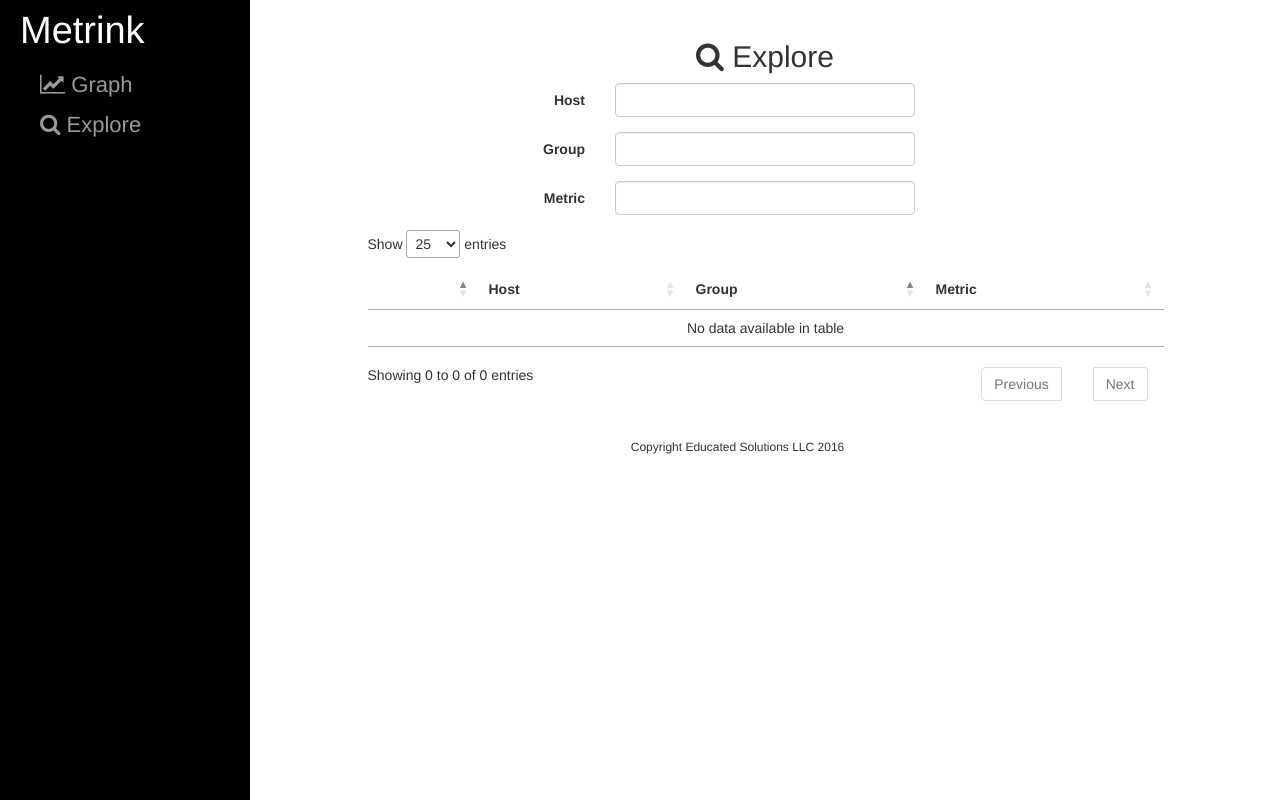
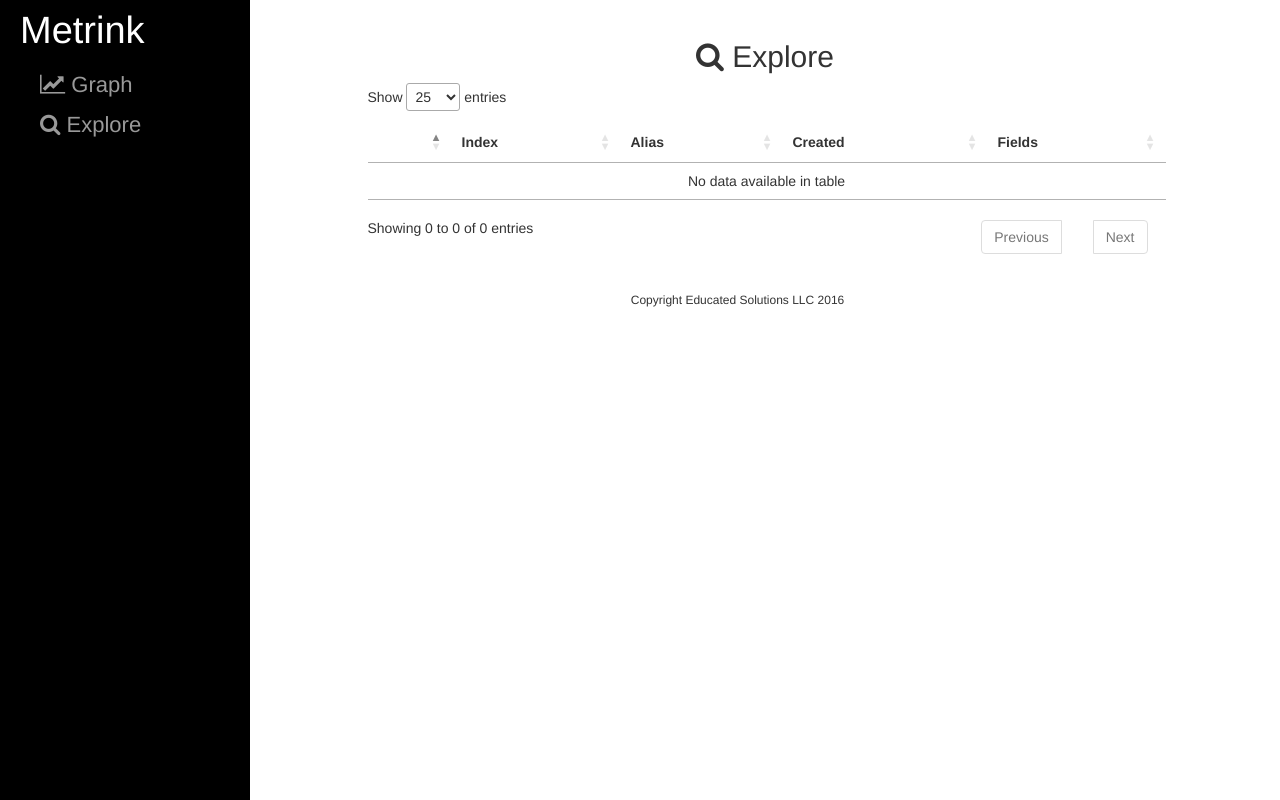
Before and after one commit to Metrink/metrink-fe, a Flask app: page /explore in a window 1280 px wide. Run offline with Flask 2, Linux system fonts and the light colour scheme; data that the repository does not hold is empty; some libraries are stand-ins or nearby versions.

Commit message:
Updated the explorer to display ES indices

```diff
--- /dev/null
+++ b/explorers/Elasticsearch.py
@@ -0,0 +1,39 @@
+import elasticsearch
+
+from explorers.Explorer import Explorer
+from datetime import datetime
+
+from logger import logger
+
+
+class Elasticsearch(Explorer):
+    def __init__(self):
+        super().__init__('Elasticsearch')
+        self.client = elasticsearch.Elasticsearch()
+
+    def get_template(self):
+        return 'explorers/elasticsearch.html'
+
+    def get_indexes(self):
+        res = self.client.indices.get('_all')
+
+        ret = []
+
+        for index,value in res.items():
+            logger.debug('INDEX: %s' % index)
+
+            fields = set()
+            for mapping in value['mappings'].values():
+                fields.update(mapping['properties'].keys())
+
+            logger.debug('FIELDS: %s' % ','.join(fields))
+
+            ret.append({
+                'index': index,
+                'alias': value['aliases'],
+                'created': datetime.fromtimestamp(float(value['settings']['index']['creation_date'])/1000).isoformat(),
+                # 'created': int(value['settings']['index']['creation_date']),
+                'fields': list(fields)
+            })
+
+        return ret
--- /dev/null
+++ b/explorers/Explorer.py
@@ -0,0 +1,12 @@
+
+
+class Explorer(object):
+    def __init__(self, name):
+        self.name = name
+
+    def get_template(self):
+        """
+        Gets the template file for this explorer
+        :return:
+        """
+        pass
--- a/main.py
+++ b/main.py
@@ -6,6 +6,7 @@ from flask import Flask, render_template, redirect, request
 from graph import parse_query, generate_graph, generate_table
 from logger import logger
 from readers.Zabbix import Zabbix
+from explorers.Elasticsearch import Elasticsearch
 
 app = Flask(__name__)
 app.secret_key = '9CwkXojJdwUMk0Fn6CfN'
@@ -36,12 +37,11 @@ def root():
 @app.route('/graph', methods=['GET'])
 def graph():
     query = request.args.get('q', None)
+    logger.debug('QUERY: ' + query)
 
     start = datetime.now()
 
     if query is not None:
-        logger.debug('QUERY: ' + query)
-
         start, end, expressions, data_frame = parse_query(query)
 
         if expressions[0]._name == 'metric':
@@ -68,44 +68,24 @@ def graph():
 
 @app.route('/explore')
 def explore():
-    host_arg = request.args.get('host', None)
-    group_arg = request.args.get('group', None)
-    metric_arg = request.args.get('metric', None)
+    ee = Elasticsearch()
 
-    logger.debug('  HOST: ' + str(host_arg))
-    logger.debug(' GROUP: ' + str(group_arg))
-    logger.debug('METRIC: ' + str(metric_arg))
+    indexes = ee.get_indexes()
 
-    table_data = []
-
-    if host_arg is not None or group_arg is not None or metric_arg is not None:
-        table_data = zabbix.filter_metrics(host_arg, group_arg, metric_arg)
-    else:
-        host_arg = group_arg = metric_arg = ''
-
-    return render('explore.html', 'Explore', host=host_arg, group=group_arg, metric=metric_arg, table_data=dumps(table_data))
+    return render(ee.get_template(), 'Explore', table_data=dumps(indexes))
 
 
 #
 # API endpoints
 #
-@app.route('/api/hosts')
-def api_hosts():
-    hosts = zabbix.get_hosts(attr='host')
+# @app.route('/api/indexes')
+# def api_hosts():
+#     ee = Elasticsearch()
+#
+#     indexes = ee.get_indexes()
+#
+#     return dumps(indexes)
 
-    return dumps(hosts)
-
-@app.route('/api/groups')
-def api_groups():
-    groups = zabbix.get_hosts(attr='group')
-
-    return dumps(groups)
-
-@app.route('/api/items')
-def api_items():
-    items = zabbix.get_items(attr='name')
-
-    return dumps(items)
 
 if __name__ == '__main__':
     app.run(host='0.0.0.0', debug=True)
--- a/templates/explore.html
+++ b/templates/explorers/elasticsearch.html
@@ -14,37 +14,21 @@
 
 
 {% block content %}
-
 <div class="row">
     <div class="col-sm-12 text-center">
         <h2><i class="fa fa-search"></i> Explore</h2>
     </div>
 </div>
 
+<!--
 <div class="row">
     <div class="col-sm-12">
         <form class="form-horizontal" action="/explore" method="get">
             <div class="form-group">
-                <label for="host" class="col-md-1 col-md-offset-3 col-sm-2 control-label">Host</label>
+                <label for="index" class="col-md-1 col-md-offset-3 col-sm-2 control-label">Index</label>
                 <div class="col-md-4 col-sm-8">
-                    <div id="hosts_typeahead">
-                        <input type="text" class="form-control typeahead" id="host" name="host" value="{{host}}"/>
-                    </div>
-                </div>
-            </div>
-            <div class="form-group">
-                <label for="group" class="col-md-1 col-md-offset-3 col-sm-2 control-label">Group</label>
-                <div class="col-md-4 col-sm-8">
-                    <div id="groups_typeahead">
-                        <input type="text" class="form-control typeahead" id="group" name="group" value="{{group}}"/>
-                    </div>
-                </div>
-            </div>
-            <div class="form-group">
-                <label for="metric" class="col-md-1 col-md-offset-3 col-sm-2 control-label">Metric</label>
-                <div class="col-md-4 col-sm-8">
-                    <div id="items_typeahead">
-                        <input type="text" class="form-control typeahead" id="metric" name="metric" value="{{metric}}"/>
+                    <div id="index_typeahead">
+                        <input type="text" class="form-control typeahead" id="index" name="index" value="{{index}}"/>
                     </div>
                 </div>
             </div>
@@ -58,6 +42,7 @@
         <img src="{{url_for('static', filename='img/loader.gif')}}"/>
     </div>
 </div>
+-->
 
 <div class="row">
     <div class="col-md-10 col-md-offset-1 col-sm-12">
@@ -71,6 +56,7 @@
 <script src="{{url_for('static', filename='js/typeahead.bundle.js')}}"></script>
 
 <script>
+/*
 $(function() {
     var config = {
         hint: true,
@@ -78,28 +64,15 @@ $(function() {
         minLength: 1
     };
 
-    var hosts = new Bloodhound({
+    var index = new Bloodhound({
         datumTokenizer: Bloodhound.tokenizers.whitespace,
         queryTokenizer: Bloodhound.tokenizers.whitespace,
-        prefetch: {url: '/api/hosts', cache: false}
+        prefetch: {url: '/api/indexes', cache: false}
     });
 
-    var groups = new Bloodhound({
-        datumTokenizer: Bloodhound.tokenizers.whitespace,
-        queryTokenizer: Bloodhound.tokenizers.whitespace,
-        prefetch: {url: '/api/groups', cache: false}
-    });
-
-    var items = new Bloodhound({
-        datumTokenizer: Bloodhound.tokenizers.whitespace,
-        queryTokenizer: Bloodhound.tokenizers.whitespace,
-        prefetch: {url: '/api/items', cache: false}
-    });
-
-    $('#hosts_typeahead .typeahead').typeahead(config, {name: 'hosts', limit: 25, source: hosts});
-    $('#groups_typeahead .typeahead').typeahead(config, {name: 'groups', limit: 25, source: groups});
-    $('#items_typeahead .typeahead').typeahead(config, {name: 'items', limit: 25, source: items});
+    $('#index_typeahead .typeahead').typeahead(config, {name: 'index', limit: 25, source: index});
 });
+*/
 </script>
 
 <script type="text/javascript" charset="utf8" src="//cdn.datatables.net/1.10.12/js/jquery.dataTables.js"></script>
@@ -111,17 +84,18 @@ $(function() {
         data: {{table_data|safe}},
         columns: [
             {render: function(data, type, full, meta) {
-                    var url = encodeURIComponent('-1h m("' + full.host + '", "' + full.group + '", "' + full.item + '")');
+                    var url = encodeURIComponent('-1h l(index="' + full.index + '")');
                     return '<a href="/graph?q=' + url + '"><i class="fa fa-line-chart"></i></a>';
                 }
             },
-            {data: 'host', title: 'Host'},
-            {data: 'group', title: 'Group'},
-            {data: 'item', title: 'Metric'}
+            {data: 'index', title: 'Index'},
+            {data: 'alias', title: 'Alias'},
+            {data: 'created', title: 'Created'},
+            {data: 'fields', title: 'Fields'},
         ],
         pageLength: 25,
         searching: false,
-        order: [[0, "asc"],[2, "asc"]],
+        /* order: [[0, "asc"],[2, "asc"]], */
         initComplete: function(settings, json) { $('#loader').hide(); }
     });
 });
```
Also changed, not shown: explorers/__init__.py (added).
